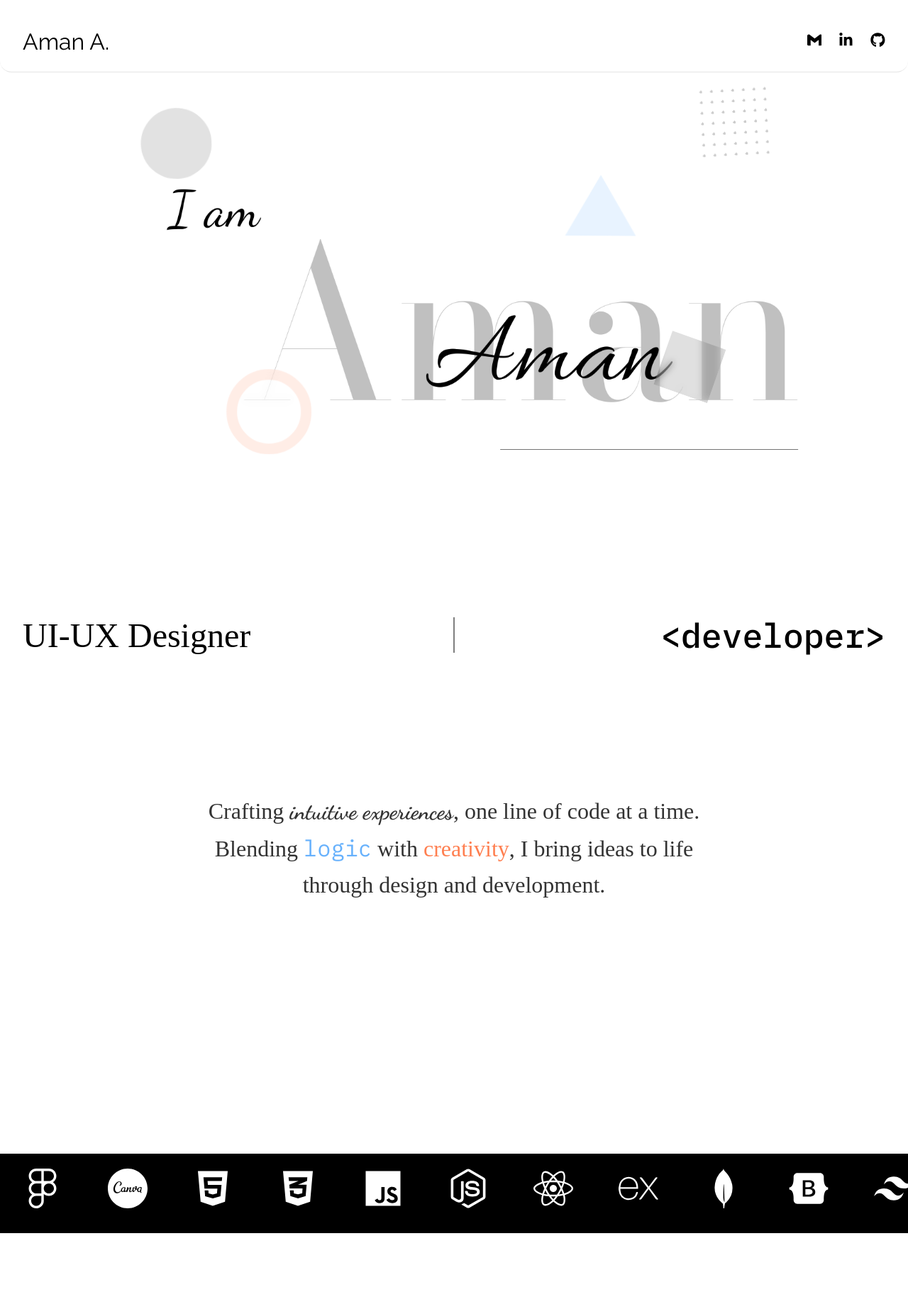
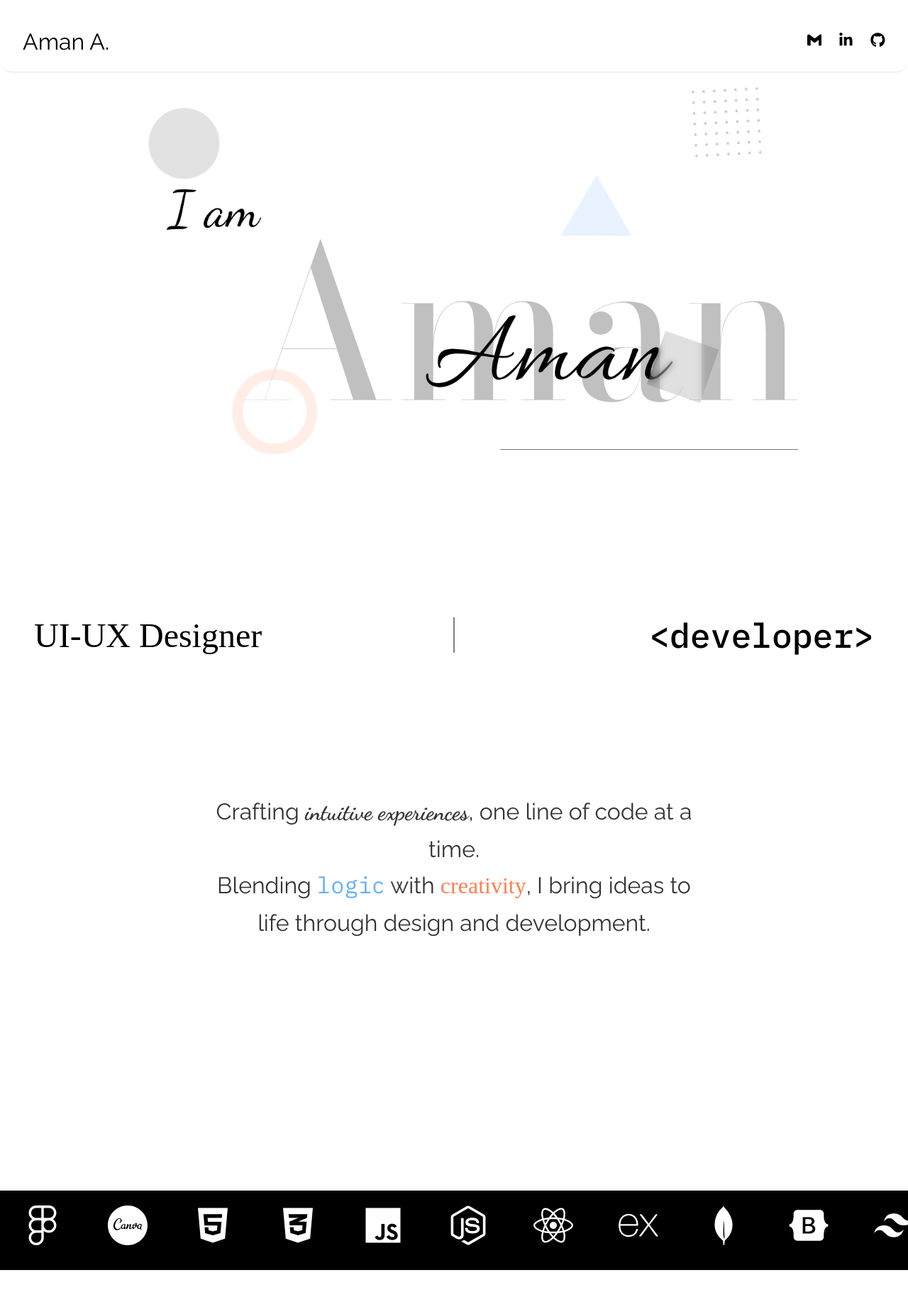
Before and after one commit to tutankhAman/design-portfolio, a React (Vite) app: page / in a window 1280 px wide. Shown: the top 1828 px of the page at 71% size. Built offline with nearby package versions, Linux system fonts and the light colour scheme; a web font is replaced by a local one.

Commit message:
fianl layout done

```diff
--- a/src/App.css
+++ b/src/App.css
@@ -1,37 +1,15 @@
+@import url('https://fonts.googleapis.com/css2?family=Raleway:wght@400;500;700&display=swap');
+
 * {
-    box-sizing: border-box;
     margin: 0;
     padding: 0;
-}
-
-body {
-    overflow-x: hidden;
-    width: 100%;
+    box-sizing: border-box;
+    font-family: 'Raleway', sans-serif;
 }
 
 .app-container {
-    position: relative;
-    width: 100%;
     max-width: 1400px;
     margin: 0 auto;
-    overflow-x: hidden;
+    min-height: 100vh;
+    padding: 0 1rem;
 }
-
-* {
-    cursor: default;
-}
-
-a, button {
-    transition: all 0.3s ease;
-    cursor: pointer;
-}
-
-a:hover, button:hover {
-    transform: translateY(-2px);
-}
-
-@media (max-width: 768px) {
-    .app-container {
-        padding: 0 1rem;
-    }
-}
--- a/src/styles/Homepage.css
+++ b/src/styles/Homepage.css
@@ -2,22 +2,18 @@
     width: 100%;
     max-width: 1400px;
     margin: 0 auto;
-    overflow-x: hidden;
+    overflow-x: visible;
 }
 
 .hero-section {
-    width: 100vw;
-    margin-left: calc(-50vw + 50%);
-    margin-right: calc(-50vw + 50%);
+    width: 100%;
+    max-width: 1400px;
+    margin: 0 auto;
     height: 100vh;
     position: relative;
     overflow: hidden;
     perspective: 1000px;
     transform-style: preserve-3d;
-    left: 50%;
-    right: 50%;
-    margin-left: -50vw;
-    margin-right: -50vw;
 }
 
 .hero-background {
@@ -584,3 +580,11 @@
     margin-left: calc(-50vw + 50%);
     margin-right: calc(-50vw + 50%);
 }
+
+.tech-stack-container,
+.scrolling-text-container {
+    width: 100vw !important;
+    margin-left: calc(-50vw + 50%) !important;
+    margin-right: calc(-50vw + 50%) !important;
+    max-width: none !important;
+}
--- a/src/styles/TechStack.css
+++ b/src/styles/TechStack.css
@@ -2,6 +2,7 @@
     background-color: #000;
     height: 7rem;
     width: 100vw;
+    margin-left: calc(-50vw + 50%);
     overflow: hidden;
     display: flex;
     align-items: center;
@@ -36,6 +37,8 @@
 
 .tech-stack {
     width: 100vw;
+    margin-left: calc(-50vw + 50%);
+    margin-right: calc(-50vw + 50%);
     background: #000;
     color: white;
     overflow: hidden;
```
